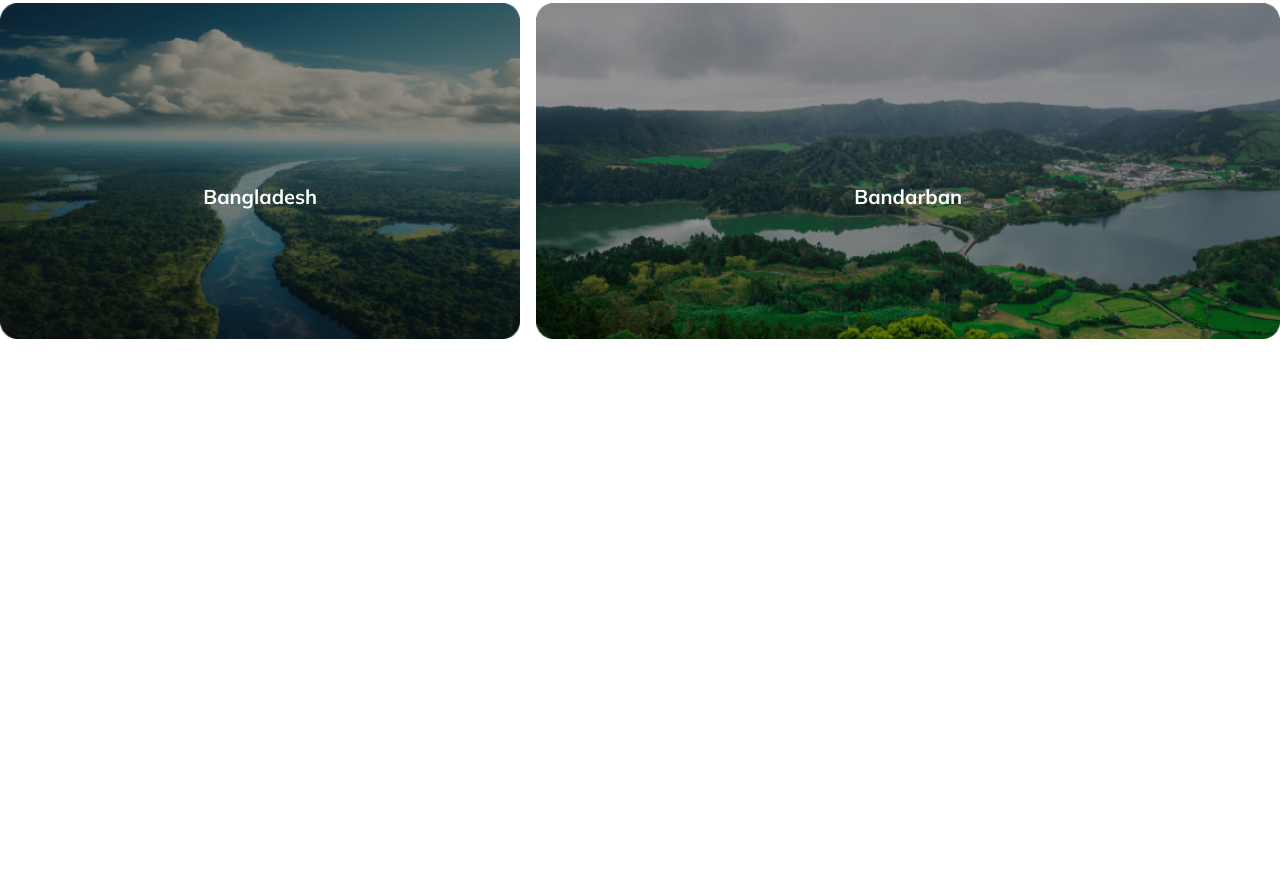
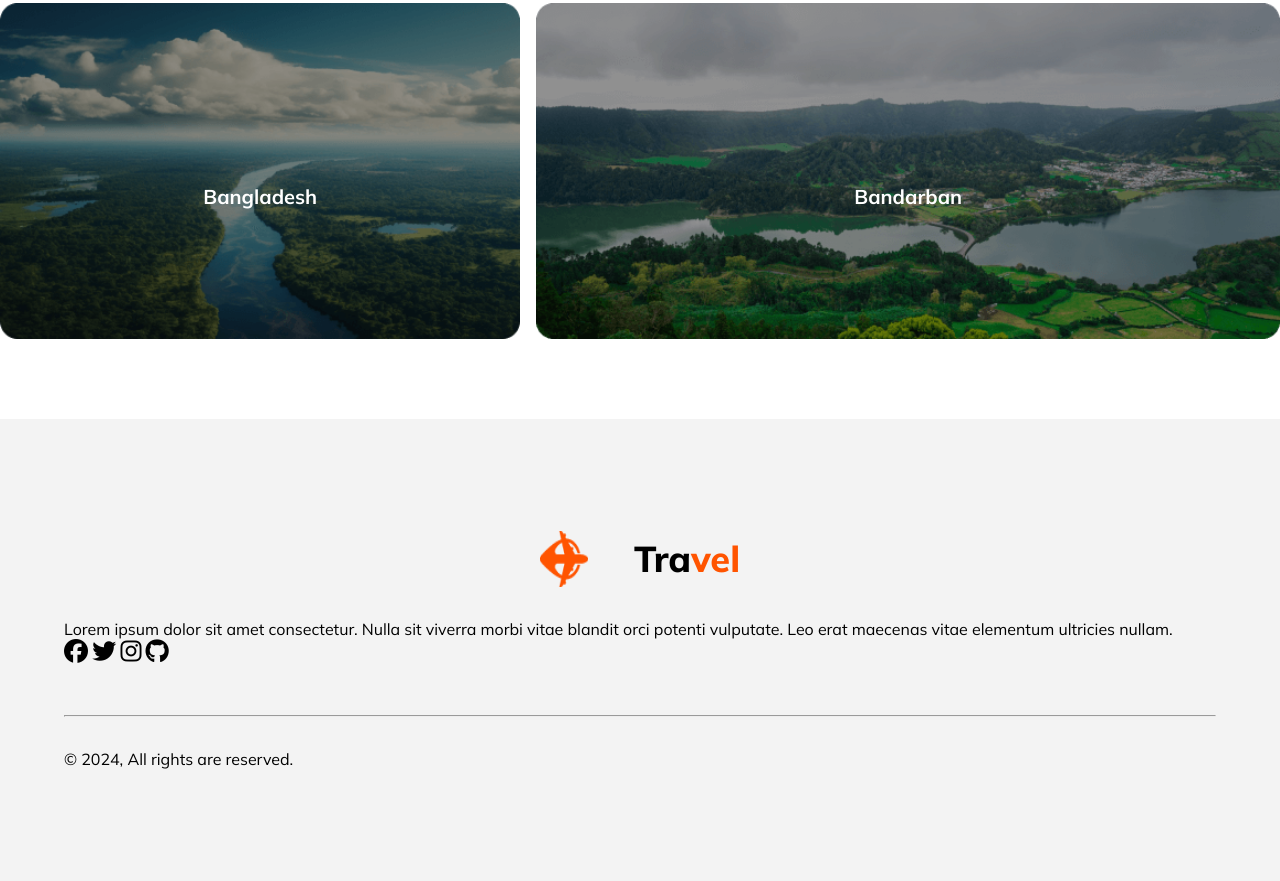
Before and after one commit to ImtiazAhmed01/Travel_site_hero, a plain HTML site: page index.html in a window 1280 px wide. Shown: the part 2233-3114 px from the top of the page. Before the commit the page ends 2652 px from the top, so only its background shows below. Drawn offline with Linux system fonts and the light colour scheme.

Commit message:
footer added

```diff
--- a/index.html
+++ b/index.html
@@ -111,6 +111,28 @@
             </div>
         </section>
     </main>
+    <!-- footer section -->
+    <footer class="footer-section">
+        <div class="container">
+            <div class="logo">
+                <img src="Images/Group 40071 (2).png" alt="">
+                <h3>Tra<span class="span">vel</span></h3>
+            </div>
+            <p>
+                Lorem ipsum dolor sit amet consectetur. Nulla sit viverra morbi vitae blandit orci potenti vulputate.
+                Leo erat maecenas vitae elementum ultricies nullam.
+            </p>
+            <div class="social">
+                <i class="fa-brands fa-facebook"></i>
+                <i class="fa-brands fa-twitter"></i>
+                <i class="fa-brands fa-instagram"></i>
+                <i class="fa-brands fa-github"></i>
+            </div>
+            <hr>
+            <p>&copy; 2024, All rights are reserved.</p>
+        </div>
+    </footer>
+
 </body>
 
 </html>
--- a/styles/style.css
+++ b/styles/style.css
@@ -204,3 +204,26 @@
     font-weight: bold;
     transform: translate(-50%, 50%);
 }
+
+/* Footer section */
+.footer-section {
+    background-color: rgba(19, 19, 24, 0.05);
+    padding: 2rem 0;
+}
+
+.footer-section .logo {
+    width: 200px;
+    display: flex;
+    justify-content: space-between;
+    align-items: center;
+    margin: 2rem auto;
+}
+
+.social i {
+    height: 44px;
+    font-size: 24px;
+}
+
+.footer-section hr {
+    margin: 2rem 0;
+}
```
